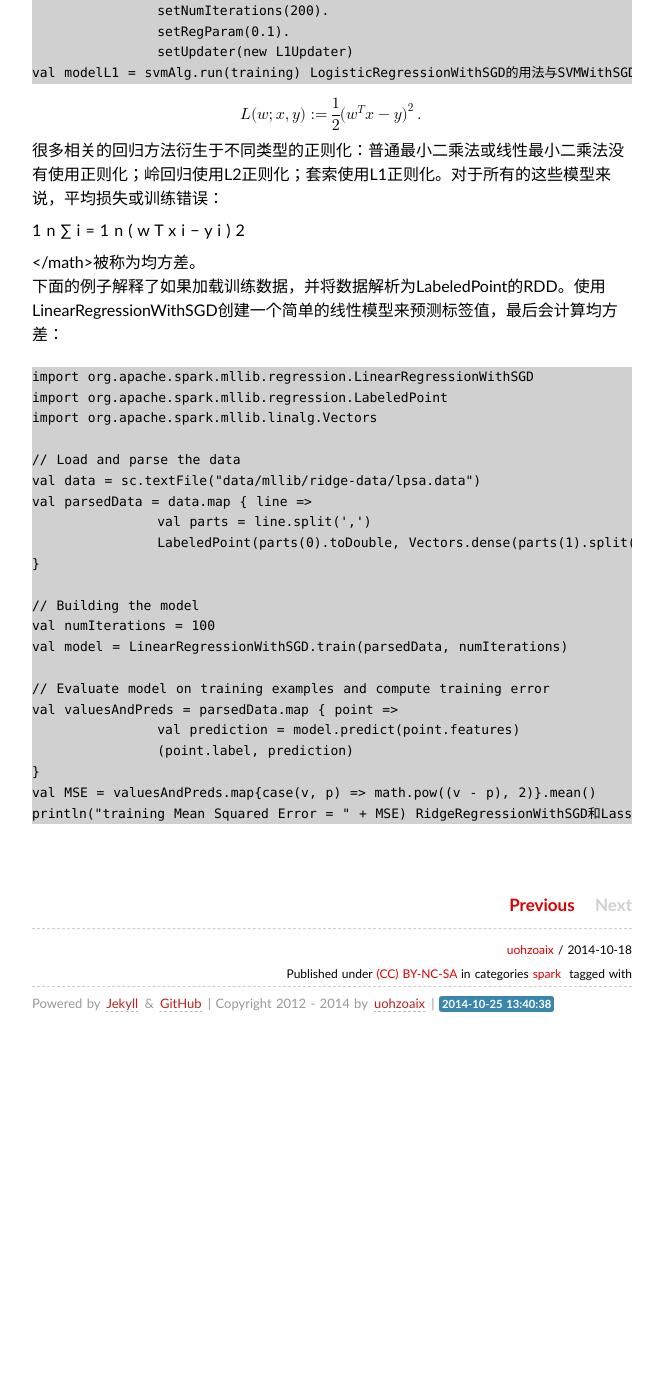
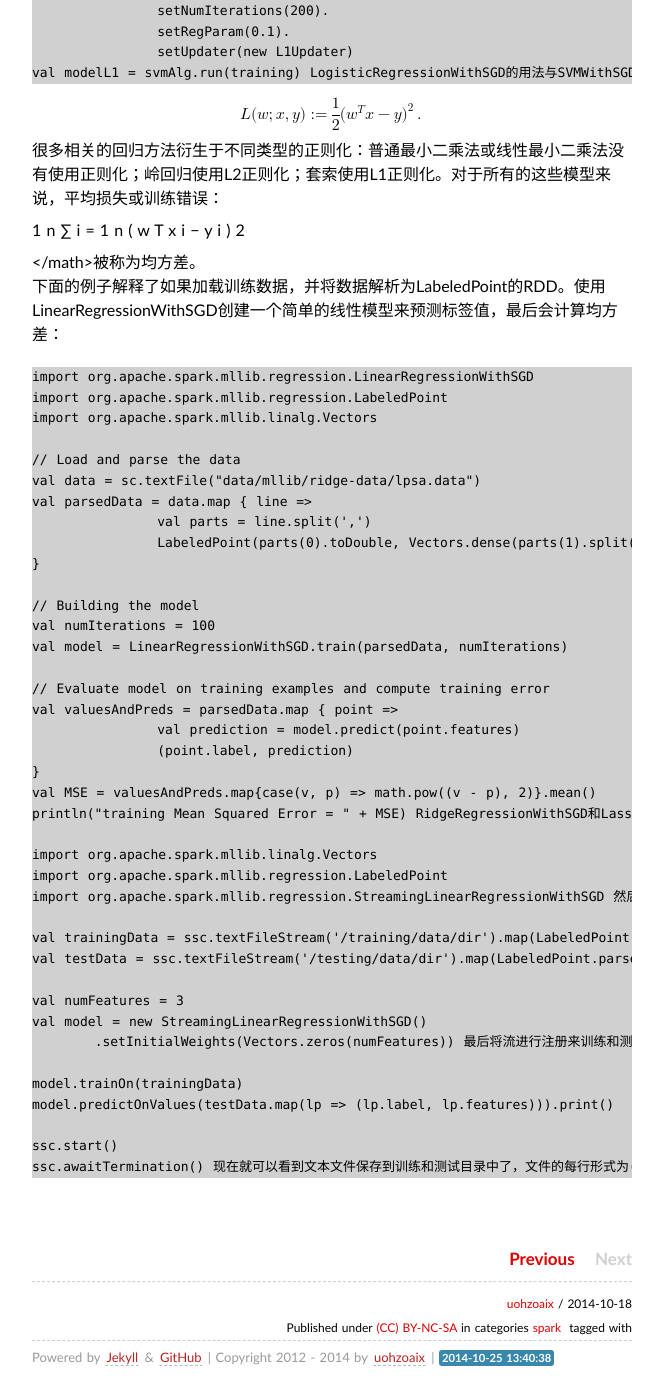
Before and after one commit to uohzoaix/studies, a Jekyll site: the page built from _posts/2014-10-18-sparkMLlib(3).md, in a window 1280 px wide and 1400 px high, scrolled down 4357 px. Shown: the whole window, without its empty margins (308-971 px from the left). Built offline with Jekyll 4.4.1, drawn with Linux system fonts in a browser that asks for light colours; some web fonts are replaced; Markdown is read by kramdown in place of the engine named in the settings; comment, search, counter and statistics services are not loaded; before the commit the page ends 5403 px from its top, so only the background shows below that.

Commit message:
add sparkMLlib

```diff
--- a/_posts/2014-10-18-sparkMLlib(3).md
+++ b/_posts/2014-10-18-sparkMLlib(3).md
@@ -849,3 +849,27 @@ LogisticRegressionWithSGD的用法与SVMWithSGD类似。
 	println("training Mean Squared Error = " + MSE)
 RidgeRegressionWithSGD和LassoWithSGD的用法与LinearRegressionWithSGD类似。
 ###流式线性回归
+当数据是以流的方式进来时，那么选择合适的回归模型是很有用的，MLlib目前支持使用普通最小二乘法实现流式回归。
+下面的例子解释了如果加载训练数据和从两个不同的输入流测试数据，将流解析为标签点，对第一个流使用线性回归模型，并预测第二个流。
+首先导入必要的类来解析输入数据并创建模型：
+
+	import org.apache.spark.mllib.linalg.Vectors
+	import org.apache.spark.mllib.regression.LabeledPoint
+	import org.apache.spark.mllib.regression.StreamingLinearRegressionWithSGD
+然后创建输入流来训练和测试数据，在这个例子中使用了标签点来训练和测试流，但是在实际中可能更倾向于使用未标记的向量来测试数据：
+
+	val trainingData = ssc.textFileStream('/training/data/dir').map(LabeledPoint.parse)
+	val testData = ssc.textFileStream('/testing/data/dir').map(LabeledPoint.parse)
+接着将模型的权重初始化为0：
+
+	val numFeatures = 3
+	val model = new StreamingLinearRegressionWithSGD()
+    	.setInitialWeights(Vectors.zeros(numFeatures))
+最后将流进行注册来训练和测试并启动任务：
+
+	model.trainOn(trainingData)
+	model.predictOnValues(testData.map(lp => (lp.label, lp.features))).print()
+
+	ssc.start()
+	ssc.awaitTermination()
+现在就可以看到文本文件保存到训练和测试目录中了，文件的每行形式为(y,[x1,x2,x3])，其中y表示标签，x1,x2,x3表示特征。如果有新的文件放入/training/data/dir中模型就会自动更新，如果有新的文件放入/testing/data/dir中就会看到预测结果，如果测试目录中的数据越多，那么预测就会更准确。
```
